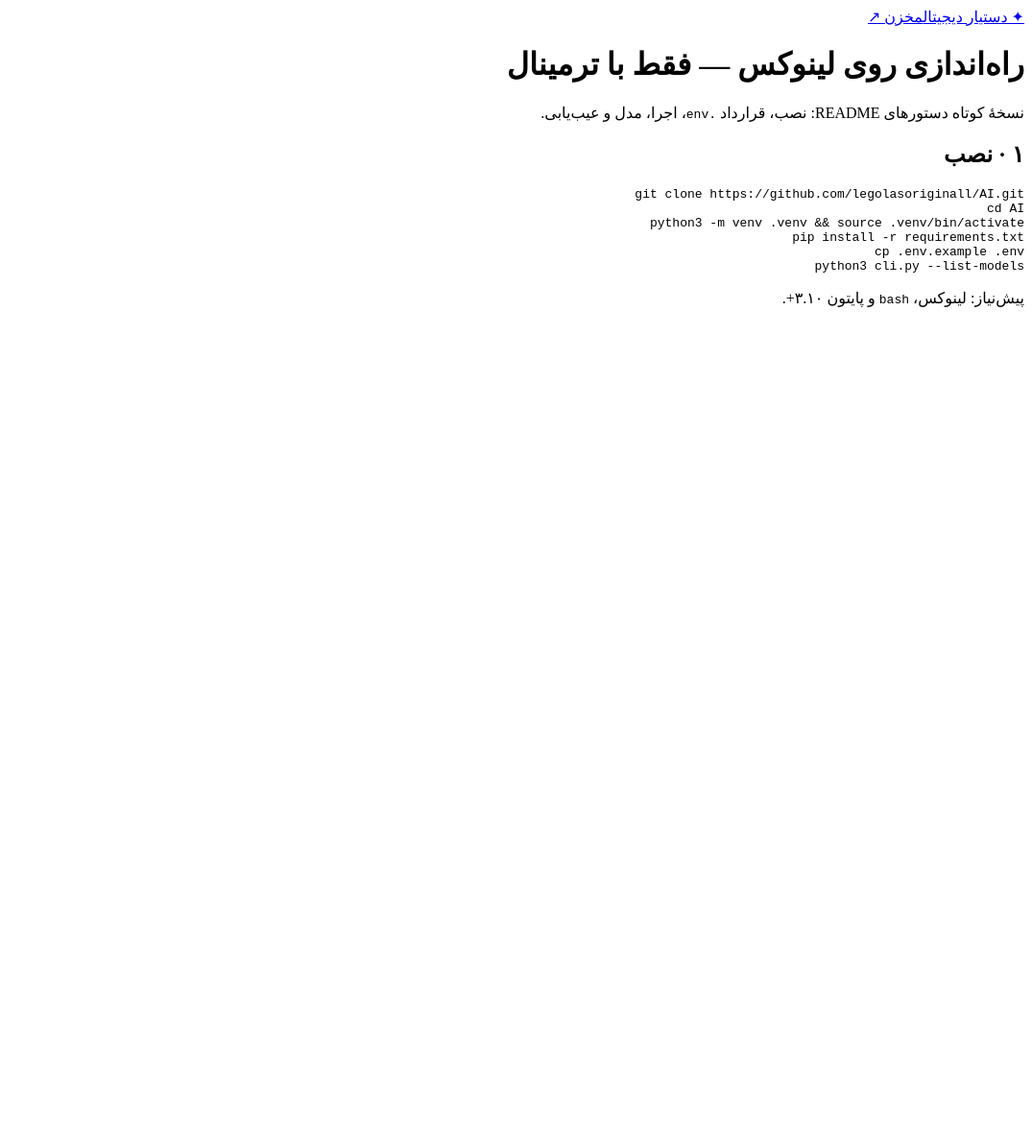
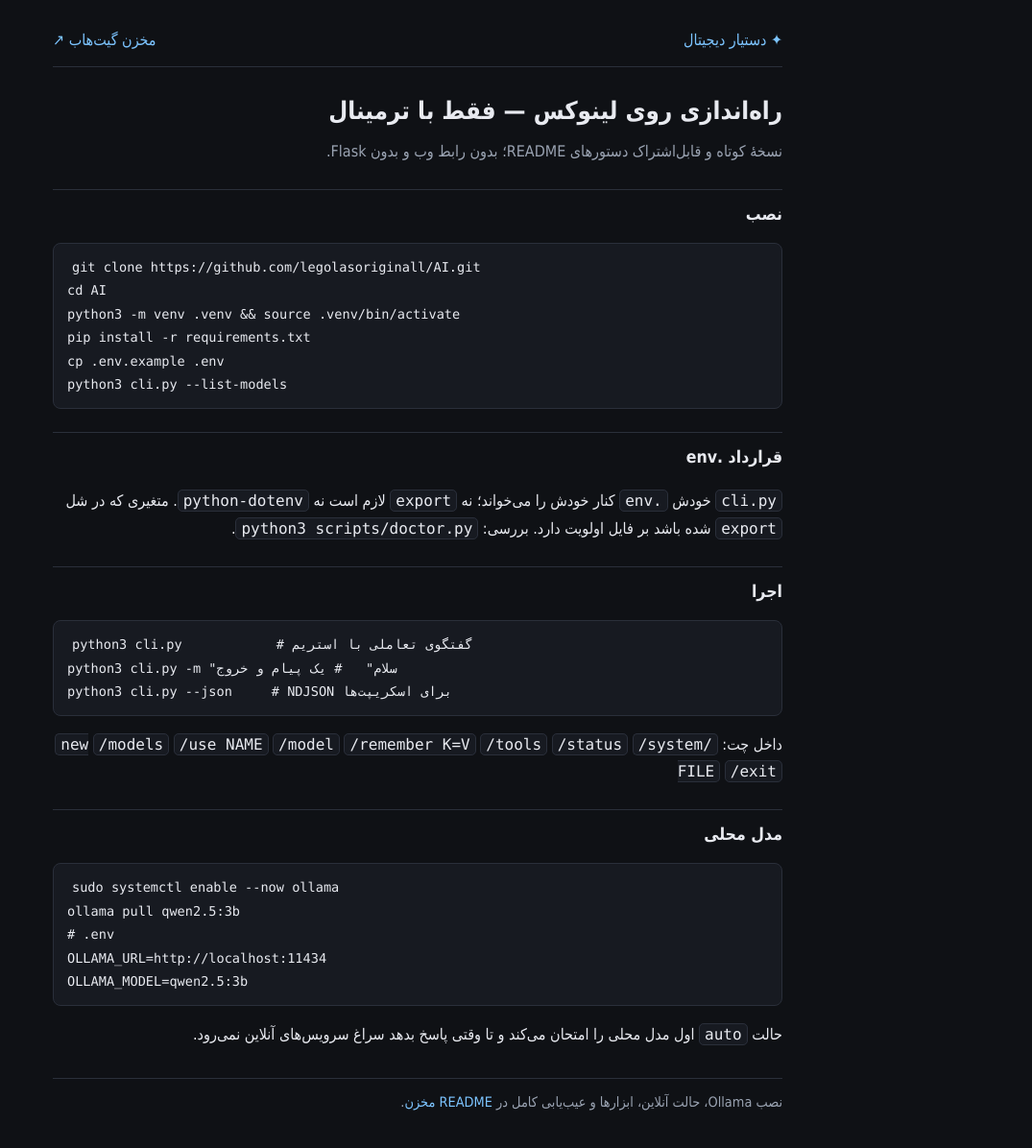
Before and after one commit to legolasoriginall/AI, a plain HTML site: page docs/linux-cli.html in a window 1280 px wide. Shown: the whole page at 96% size, without its empty margins (205-1280 px from the left). Before the commit the page ends 800 px from the top, so only its background shows below. Drawn offline with Linux system fonts and the light colour scheme.

Commit message:
docs: replace the probe with the short Linux CLI guide
Install, the .env contract, run and local models in a page small enough to share, with the full guide one click away in the README.

```diff
--- a/docs/linux-cli.html
+++ b/docs/linux-cli.html
@@ -1,19 +1,49 @@
 <!doctype html>
 <html lang="fa" dir="rtl">
-<head><meta charset="utf-8"><meta name="viewport" content="width=device-width, initial-scale=1"><title>بخش۱</title></head>
-<body>
-<main>
-<header><a href="https://github.com/legolasoriginall/AI#readme">✦ دستیار دیجیتال</a><a href="https://github.com/legolasoriginall/AI">مخزن ↗</a></header>
+<head>
+<meta charset="utf-8"><meta name="viewport" content="width=device-width, initial-scale=1">
+<title>راه‌اندازی روی لینوکس — دستیار دیجیتال</title>
+<style>
+:root{--bg:#0f1115;--panel:#171a21;--line:#2a2f3a;--text:#e8eaf0;--muted:#9aa3b2;--accent:#7cc4ff}
+body{margin:0;background:var(--bg);color:var(--text);font:16px/1.8 "Vazirmatn",Tahoma,sans-serif}
+main{max-width:760px;margin:0 auto;padding:28px 18px 56px}
+header{display:flex;justify-content:space-between;border-bottom:1px solid var(--line);padding-bottom:12px;margin-bottom:22px}
+a{color:var(--accent);text-decoration:none}
+h1{font-size:1.6rem;margin:0 0 6px}
+h2{font-size:1.1rem;margin:24px 0 8px;padding-top:10px;border-top:1px solid var(--line)}
+.lead{color:var(--muted);margin:0}
+code,pre{font-family:ui-monospace,Menlo,monospace;direction:ltr;text-align:left}
+code{background:var(--panel);border:1px solid var(--line);border-radius:5px;padding:1px 5px}
+pre{background:var(--panel);border:1px solid var(--line);border-radius:8px;padding:12px 14px;overflow:auto;font-size:.85rem}
+pre code{background:none;border:0}
+footer{margin-top:30px;border-top:1px solid var(--line);padding-top:12px;color:var(--muted);font-size:.9rem}
+</style>
+</head>
+<body><main>
+<header><a href="https://github.com/legolasoriginall/AI#readme">✦ دستیار دیجیتال</a><a href="https://github.com/legolasoriginall/AI">مخزن گیت‌هاب ↗</a></header>
 <h1>راه‌اندازی روی لینوکس — فقط با ترمینال</h1>
-<p class="lead">نسخهٔ کوتاه دستورهای README: نصب، قرارداد <code>.env</code>، اجرا، مدل و عیب‌یابی.</p>
-<h2>۱ · نصب</h2>
+<p class="lead">نسخهٔ کوتاه و قابل‌اشتراک دستورهای README؛ بدون رابط وب و بدون Flask.</p>
+<h2>نصب</h2>
 <pre><code>git clone https://github.com/legolasoriginall/AI.git
 cd AI
 python3 -m venv .venv && source .venv/bin/activate
 pip install -r requirements.txt
 cp .env.example .env
 python3 cli.py --list-models</code></pre>
-<p>پیش‌نیاز: لینوکس، <code>bash</code> و پایتون ۳.۱۰+.</p>
-</main>
-</body>
+<h2>قرارداد .env</h2>
+<p><code>cli.py</code> خودش <code>.env</code> کنار خودش را می‌خواند؛ نه <code>export</code> لازم است نه <code>python-dotenv</code>. متغیری که در شل <code>export</code> شده باشد بر فایل اولویت دارد. بررسی: <code>python3 scripts/doctor.py</code>.</p>
+<h2>اجرا</h2>
+<pre><code>python3 cli.py            # گفتگوی تعاملی با استریم
+python3 cli.py -m "سلام"   # یک پیام و خروج
+python3 cli.py --json     # NDJSON برای اسکریپت‌ها</code></pre>
+<p>داخل چت: <code>/new</code> <code>/models</code> <code>/use NAME</code> <code>/model</code> <code>/remember K=V</code> <code>/tools</code> <code>/status</code> <code>/system FILE</code> <code>/exit</code></p>
+<h2>مدل محلی</h2>
+<pre><code>sudo systemctl enable --now ollama
+ollama pull qwen2.5:3b
+# .env
+OLLAMA_URL=http://localhost:11434
+OLLAMA_MODEL=qwen2.5:3b</code></pre>
+<p>حالت <code>auto</code> اول مدل محلی را امتحان می‌کند و تا وقتی پاسخ بدهد سراغ سرویس‌های آنلاین نمی‌رود.</p>
+<footer>نصب Ollama، حالت آنلاین، ابزارها و عیب‌یابی کامل در <a href="https://github.com/legolasoriginall/AI#readme">README مخزن</a>.</footer>
+</main></body>
 </html>
```
